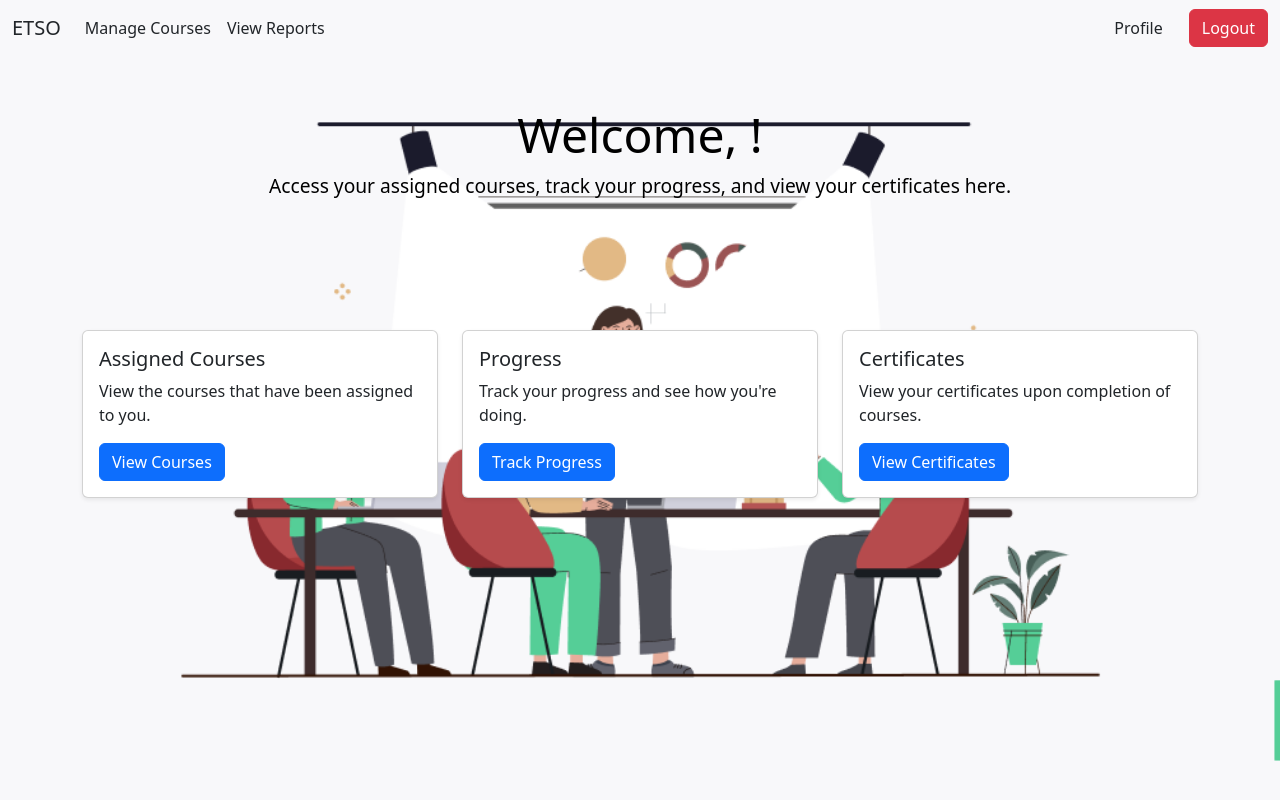
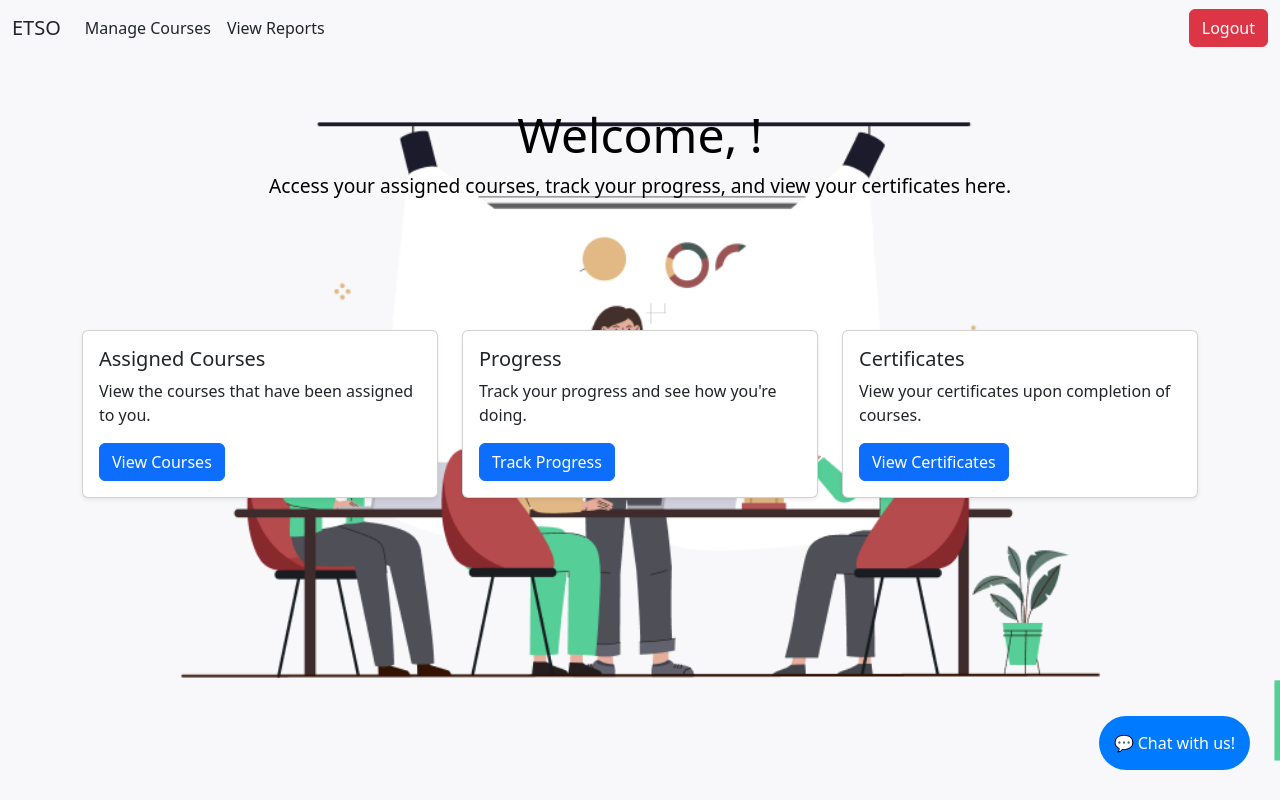
Before and after one commit to CharanTeja-6825/ETOS1, a Django app: page /employee/homepage_employee/ in a window 1280 px wide. Run offline with Django 5.2, Linux system fonts and the light colour scheme; a user stored in the database is signed in.

Commit message:
Employee

```diff
--- a/templates/admin_app/navbar.html
+++ b/templates/admin_app/navbar.html
@@ -19,7 +19,7 @@
   <!-- Admin Navbar -->
   <nav class="navbar navbar-expand-lg navbar-dark bg-dark">
     <div class="container-fluid">
-      <a class="navbar-brand" href="{% url 'admin_app:homepage' %}">TrainWise</a>
+      <a class="navbar-brand" href="{% url 'admin_app:homepage' %}">ETOS</a>
       <button class="navbar-toggler" type="button" data-bs-toggle="collapse" data-bs-target="#navbarSupportedContent" aria-controls="navbarSupportedContent" aria-expanded="false" aria-label="Toggle navigation">
         <span class="navbar-toggler-icon"></span>
       </button>
--- a/templates/employee/employee_homepage.html
+++ b/templates/employee/employee_homepage.html
@@ -56,6 +56,16 @@
             position: relative;
             z-index: 1;
         }
+        .chatbot {
+            position: fixed;
+            bottom: 30px;
+            right: 30px;
+            background-color: #007bff;
+            color: white;
+            border-radius: 50px;
+            padding: 15px;
+            cursor: pointer;
+        }
     </style>
 </head>
 <body>
@@ -110,7 +120,18 @@
                 </div>
             </div>
         </div>
+         <!-- Chatbot -->
+  <div class="chatbot">
+    <span>💬 Chat with us!</span>
+  </div>
+  <!-- Chatbot Script -->
+  <script>
+    document.querySelector('.chatbot').addEventListener('click', function() {
+      alert('Chatbot is under development. Stay tuned!');
+    });
+  </script>
     </section>
+
     {% endblock %}
 </body>
 </html>
--- a/templates/employee/employee_navbar.html
+++ b/templates/employee/employee_navbar.html
@@ -35,7 +35,7 @@
         </ul>
         <div class="d-flex align-items-center">
           <!-- Profile Link -->
-          <a class="nav-link text-dark me-3" href="{% url 'employee:profile_page' %}">Profile</a>
+          <a class="nav-link text-white me-3" href="{% url 'admin:profile_page' %}"> {{ user.first_name }}</a>
           {% if user.is_authenticated %}
             <a class="btn btn-danger btn-custom" href="{% url 'admin_app:log_out' %}">Logout</a>
           {% else %}
```
Also changed, not shown: db.sqlite3, static/images/10-Projects-Report.jpg (deleted), static/images/img.png (deleted), static/images/pattern.png (deleted), static/images/pngtree-webinar-and-employees-training-picture-image_1860146.jpg (deleted).
